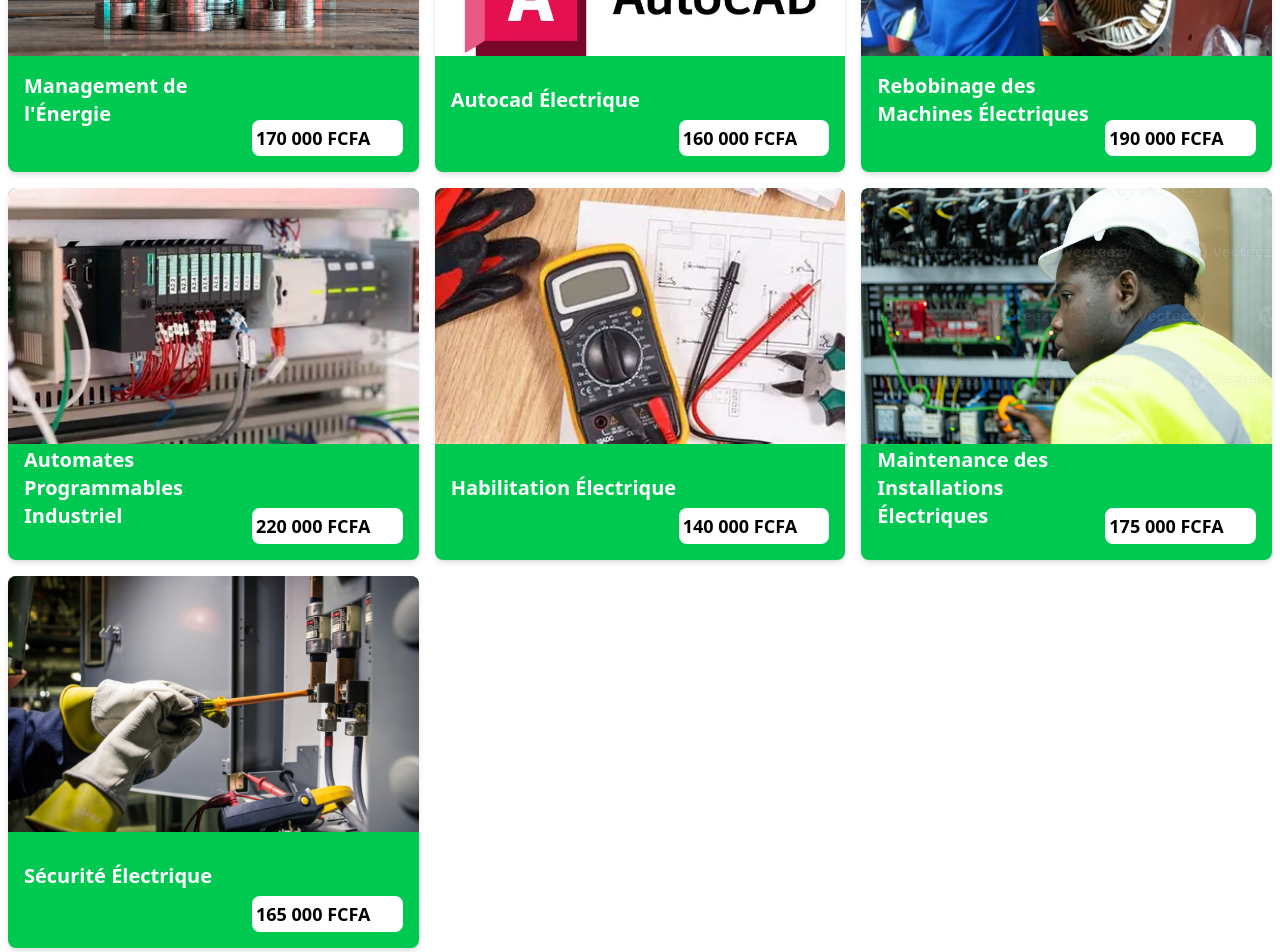
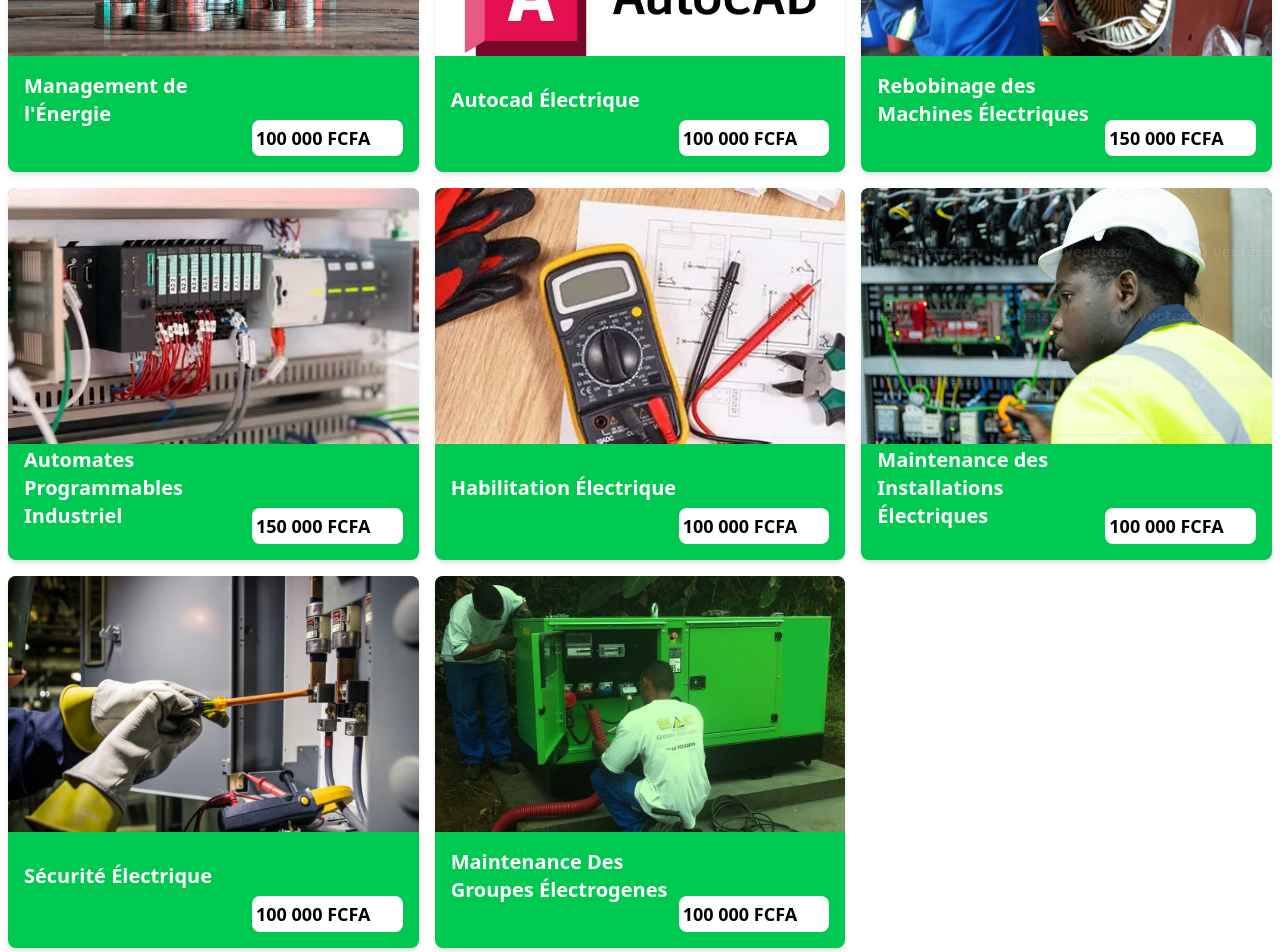
Before and after one commit to yoigor226/ziama, a React (Vite) app: page /formation in a window 1280 px wide. Shown: the part 700-1652 px from the top of the page. Built offline with nearby package versions, Linux system fonts and the light colour scheme.

Commit message:
prix formation

```diff
--- a/src/components/Formation/FormationCard.jsx
+++ b/src/components/Formation/FormationCard.jsx
@@ -6,6 +6,7 @@ import {
 import secu from '../../assets/secu.jpg'
 import auto from '../../assets/auto.jpg'
 import rebo from '../../assets/rebo.jpg'
+import group from '../../assets/group.jpg'
 import maintenance from '../../assets/maintenance.jpg'
 import bt from '../../assets/bt.webp'
 import solar from '../../assets/solar.webp'
@@ -22,7 +23,7 @@ const FormationCard = () => {
             id: 1,
             titre: "Installation Électrique BT",
             image: bt,
-            prix: "150 000 FCFA",
+            prix: "100 000 FCFA",
             couleur: "bg-white"
         },
 
@@ -30,7 +31,7 @@ const FormationCard = () => {
             id: 2,
             titre: "Énergie Solaire: Conception et Réalisation",
             image: solar,
-            prix: "200 000 FCFA",
+            prix: "100 000 FCFA",
             couleur: "bg-white"
         },
 
@@ -38,7 +39,7 @@ const FormationCard = () => {
             id: 3,
             titre: "Audit Énergétique",
             image: audi,
-            prix: "180 000 FCFA",
+            prix: "150 000 FCFA",
             couleur: "bg-white"
         },
 
@@ -46,7 +47,7 @@ const FormationCard = () => {
             id: 4,
             titre: "Management de l'Énergie",
             image: manage,
-            prix: "170 000 FCFA",
+            prix: "100 000 FCFA",
             couleur: "bg-white"
         },
 
@@ -54,7 +55,7 @@ const FormationCard = () => {
             id: 5,
             titre: "Autocad Électrique",
             image: auto,
-            prix: "160 000 FCFA",
+            prix: "100 000 FCFA",
             couleur: "bg-white"
         },
 
@@ -62,7 +63,7 @@ const FormationCard = () => {
             id: 6,
             titre: "Rebobinage des Machines Électriques",
             image: rebo,
-            prix: "190 000 FCFA",
+            prix: "150 000 FCFA",
             couleur: "bg-white"
         },
 
@@ -70,7 +71,7 @@ const FormationCard = () => {
             id: 7,
             titre: "Automates Programmables Industriel",
             image: automate,
-            prix: "220 000 FCFA",
+            prix: "150 000 FCFA",
             couleur: "bg-white"
         },
 
@@ -78,7 +79,7 @@ const FormationCard = () => {
             id: 8,
             titre: "Habilitation Électrique",
             image: habili,
-            prix: "140 000 FCFA",
+            prix: "100 000 FCFA",
             couleur: "bg-white"
         },
 
@@ -86,7 +87,7 @@ const FormationCard = () => {
                 id: 9,
                 titre: "Maintenance des Installations Électriques",
                 image: maintenance,
-                prix: "175 000 FCFA",
+                prix: "100 000 FCFA",
                 couleur: "bg-white"
         },
 
@@ -94,7 +95,15 @@ const FormationCard = () => {
                 id: 10,
                 titre: "Sécurité Électrique",
                 image: secu,
-                prix: "165 000 FCFA",
+                prix: "100 000 FCFA",
+                couleur: "bg-white"
+        },
+
+        {
+                id: 11,
+                titre: "Maintenance Des Groupes Électrogenes",
+                image: group,
+                prix: "100 000 FCFA",
                 couleur: "bg-white"
         },
 
```
Also changed, not shown: src/assets/group.jpg (added), src/components/Footer/Footer.jsx (line endings or trailing spaces).
